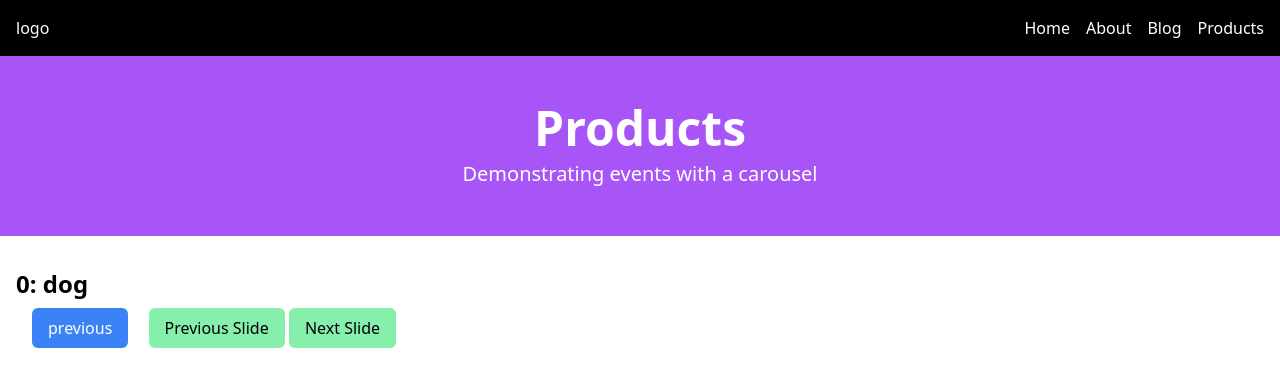
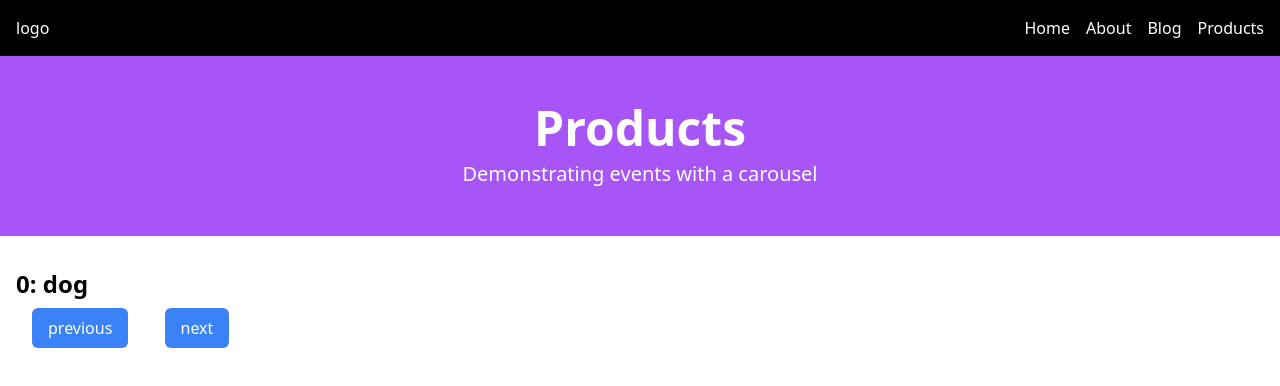
Before and after one commit to ashx3s/sait-svelte-demos, a SvelteKit app: page /products in a window 1280 px wide. Shown: the top 386 px of the page. Built offline with nearby package versions, Linux system fonts and the light colour scheme.

Commit message:
working carousel as separate component
Signed-off-by: Ashlyn Knox <ashlyn@lilyx.io>

```diff
--- a/src/lib/components/Button.svelte
+++ b/src/lib/components/Button.svelte
@@ -1,14 +1,21 @@
 <script>
+	import { createEventDispatcher } from 'svelte';
+
+	const dispatch = createEventDispatcher();
+
 	export let colors = {
 		main: 'bg-blue-500',
 		hover: 'bg-blue-700',
 		active: 'bg-blue-900'
 	};
 	export let text;
-	// function
+	function defaultFn() {
+		dispatch('toggle', {});
+	}
 </script>
 
 <button
+	on:click={defaultFn}
 	class="{colors.main} hover:{colors.hover} active:{colors.active} rounded-md px-4 py-2 mx-4 text-white transition ease-linear duration-150"
 >
 	{text}
--- /dev/null
+++ b/src/lib/components/Carousel.svelte
@@ -0,0 +1,44 @@
+<script>
+	import Button from '../../lib/components/Button.svelte';
+	// slide array to loop through
+	const slideArr = ['dog', 'cat', 'crow', 'ferret', 'iguana'];
+
+	// current index counter
+	let currentSlideIndex = 0;
+
+	// current slide content
+	let currentSlideContent = slideArr[0];
+
+	// the max length of the array
+	const maxLength = slideArr.length - 1;
+
+	// next function
+	function nextSlide() {
+		if (currentSlideIndex === maxLength) {
+			currentSlideIndex = 0;
+			currentSlideContent = slideArr[currentSlideIndex];
+		} else {
+			currentSlideIndex++;
+			currentSlideContent = slideArr[currentSlideIndex];
+		}
+	}
+
+	// previous function
+	function prevSlide() {
+		if (currentSlideIndex === 0) {
+			currentSlideIndex = maxLength;
+			currentSlideContent = slideArr[currentSlideIndex];
+		} else {
+			currentSlideIndex--;
+			currentSlideContent = slideArr[currentSlideIndex];
+		}
+	}
+</script>
+
+<section class="px-4">
+	<h2 class="text-2xl font-semibold">{currentSlideIndex}: {currentSlideContent}</h2>
+	<div class="mt-2">
+		<Button text="previous" on:toggle={prevSlide} />
+		<Button text="next" on:toggle={nextSlide} />
+	</div>
+</section>
--- a/src/routes/products/+page.svelte
+++ b/src/routes/products/+page.svelte
@@ -1,54 +1,13 @@
 <script>
 	import PageHeader from '$lib/components/PageHeader.svelte';
-	import Button from '../../lib/components/Button.svelte';
+	import Carousel from '$lib/components/Carousel.svelte';
 	const pageInfo = {
 		title: 'Products',
 		description: 'Demonstrating events with a carousel',
 		bgColor: 'bg-purple-500'
 	};
-
-	// slide array to loop through
-	const slideArr = ['dog', 'cat', 'crow', 'ferret', 'iguana'];
-
-	// current index counter
-	let currentSlideIndex = 0;
-
-	// current slide content
-	let currentSlideContent = slideArr[0];
-
-	// the max length of the array
-	const maxLength = slideArr.length - 1;
-
-	// next function
-	function nextSlide() {
-		if (currentSlideIndex === maxLength) {
-			currentSlideIndex = 0;
-			currentSlideContent = slideArr[currentSlideIndex];
-		} else {
-			currentSlideIndex++;
-			currentSlideContent = slideArr[currentSlideIndex];
-		}
-	}
-
-	// previous function
-	function prevSlide() {
-		if (currentSlideIndex === 0) {
-			currentSlideIndex = maxLength;
-			currentSlideContent = slideArr[currentSlideIndex];
-		} else {
-			currentSlideIndex--;
-			currentSlideContent = slideArr[currentSlideIndex];
-		}
-	}
 </script>
 
 <PageHeader {...pageInfo} />
 
-<section class="px-4">
-	<h2 class="text-2xl font-semibold">{currentSlideIndex}: {currentSlideContent}</h2>
-	<div class="mt-2">
-		<Button text="previous" />
-		<button on:click={prevSlide} class="rounded-md bg-green-300 px-4 py-2">Previous Slide</button>
-		<button on:click={nextSlide} class="rounded-md bg-green-300 px-4 py-2">Next Slide</button>
-	</div>
-</section>
+<Carousel />
```
